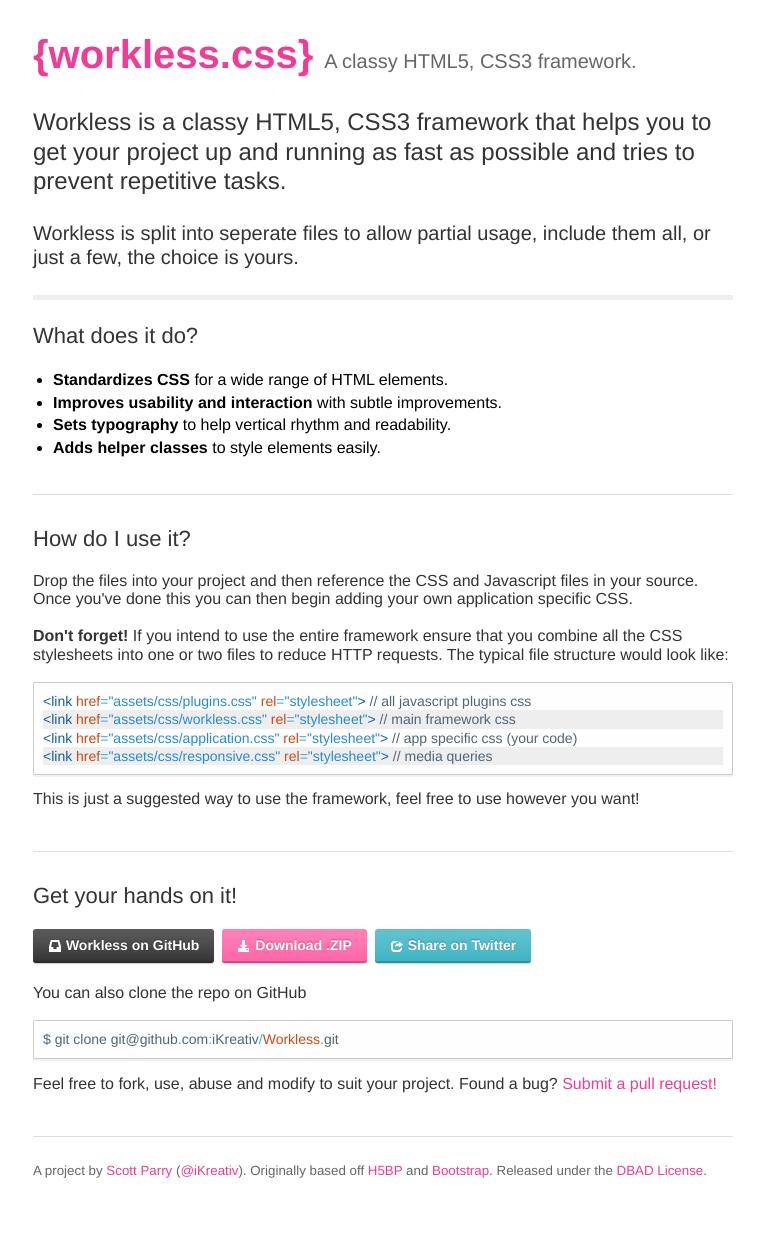
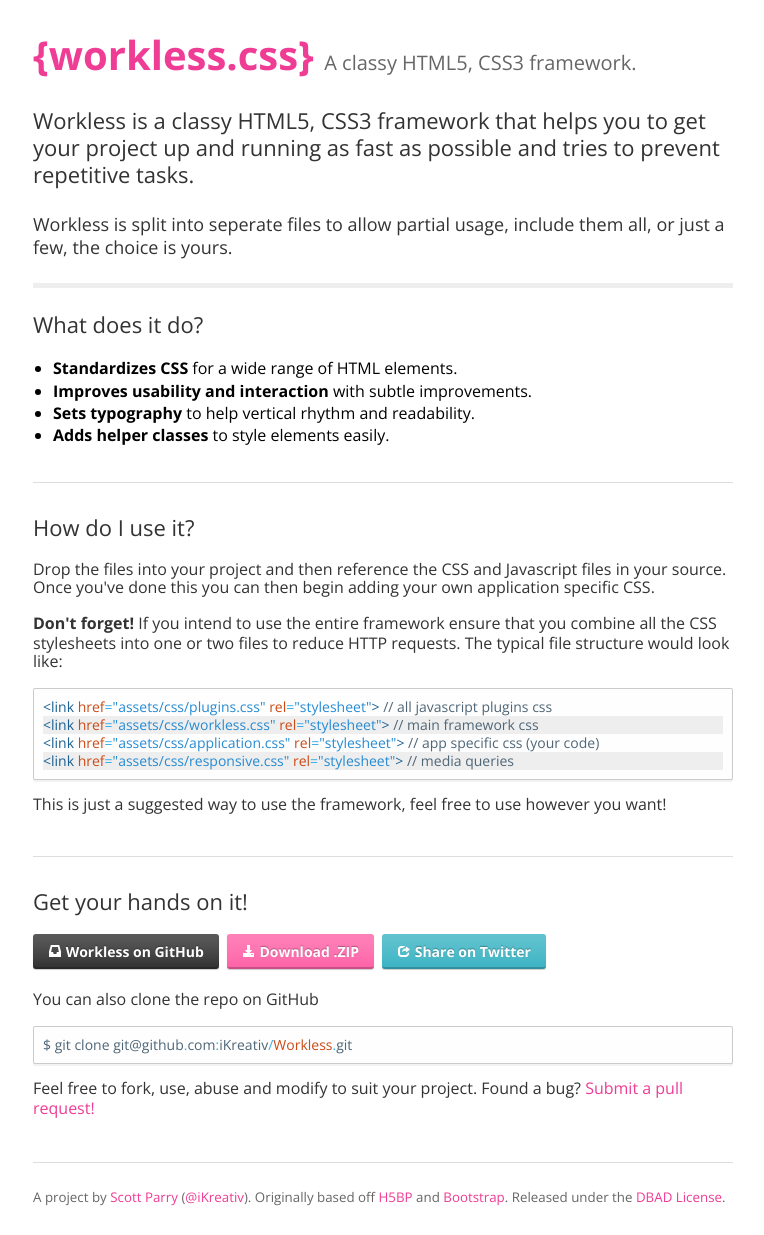
Before and after one commit to scottparry/Workless, a PHP site: page / in a window 1280 px wide. Shown: the whole page, without its empty margins (257-1021 px from the left). Before the commit the page ends 1178 px from the top, so only its background shows below. Run offline with PHP 8.4, Linux system fonts and the light colour scheme; some libraries are stand-ins or nearby versions.

Commit message:
added google fonts

```diff
--- a/assets/css/helpers.css
+++ b/assets/css/helpers.css
@@ -25,13 +25,13 @@
  */
 .intro
 {
-	font-size: 24px!important;
+	font-size: 22px!important;
 	color: #333333;
 	margin-bottom: 25px;
 }
 .sub_intro
 {
-	font-size: 20px!important;
+	font-size: 18px!important;
 	color: #333333;
 	margin-bottom: 25px;
 }
--- a/assets/css/typography.css
+++ b/assets/css/typography.css
@@ -3,7 +3,7 @@
  */
 
 * {
-	font-family: "Helvetica Neue", Helvetica, Arial, sans-serif;
+	font-family: "Open Sans", Helvetica, Arial, sans-serif;
 	font-weight: normal;
 	line-height: 1.231;
 	text-rendering: optimizeLegibility;
--- a/index.html
+++ b/index.html
@@ -29,6 +29,9 @@
     <meta name="viewport" content="width=device-width">
 
 	<title>Workless - A classy HTML5, CSS3 framework</title>
+
+	<!-- Googlelicious -->
+	<link href='http://fonts.googleapis.com/css?family=Open+Sans:400,300,400italic,600,700,600italic,700italic,300italic' rel='stylesheet' type='text/css'>
 
     <!--
 		You'll notice that we're loading all CSS seperately. This is
```
